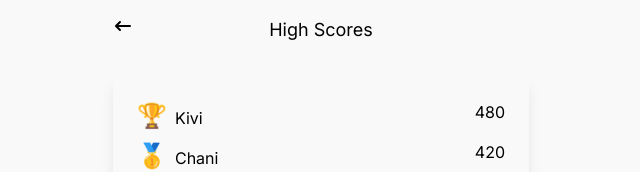
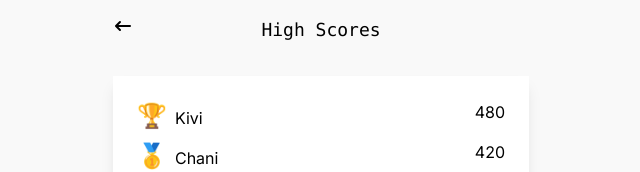
Before and after one commit to KCode100/Turn-Masters, a Next.js app: page /high-scores in a window 1280 px wide. Shown: the top 172 px of the page, without its empty margins (319-959 px from the left). Built offline with nearby package versions, Linux system fonts and the light colour scheme.

Commit message:
STYLE: improve high scores page

```diff
--- a/src/app/high-scores/page.tsx
+++ b/src/app/high-scores/page.tsx
@@ -10,9 +10,9 @@ const HighScoresPage = () => {
             <path fillRule="evenodd" d="M7.707 14.707a1 1 0 01-1.414 0l-4-4a1 1 0 010-1.414l4-4a1 1 0 011.414 1.414L5.414 9H17a1 1 0 110 2H5.414l2.293 2.293a1 1 0 010 1.414z" clipRule="evenodd"></path>
           </svg>
         </Link>
-        <h1 className="text-center text-lg">High Scores</h1>
+        <h1 className="text-center text-lg font-mono">High Scores</h1>
       </div>
-      <div className="shadow shadow-lg p-6 mt-8">
+      <div className="bg-white shadow-lg p-6 mt-8">
         <HighScores />
       </div>
     </div>
```
